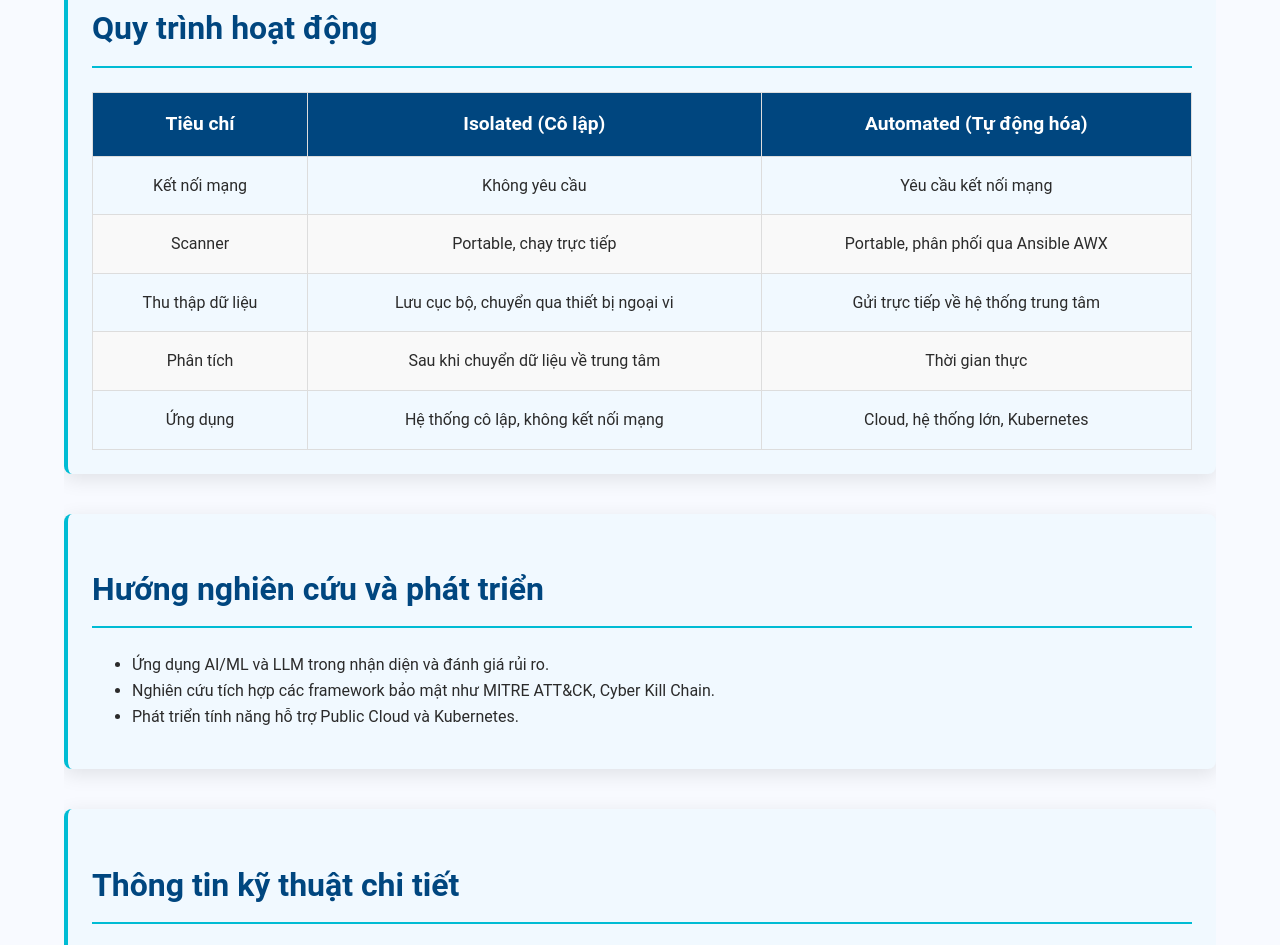
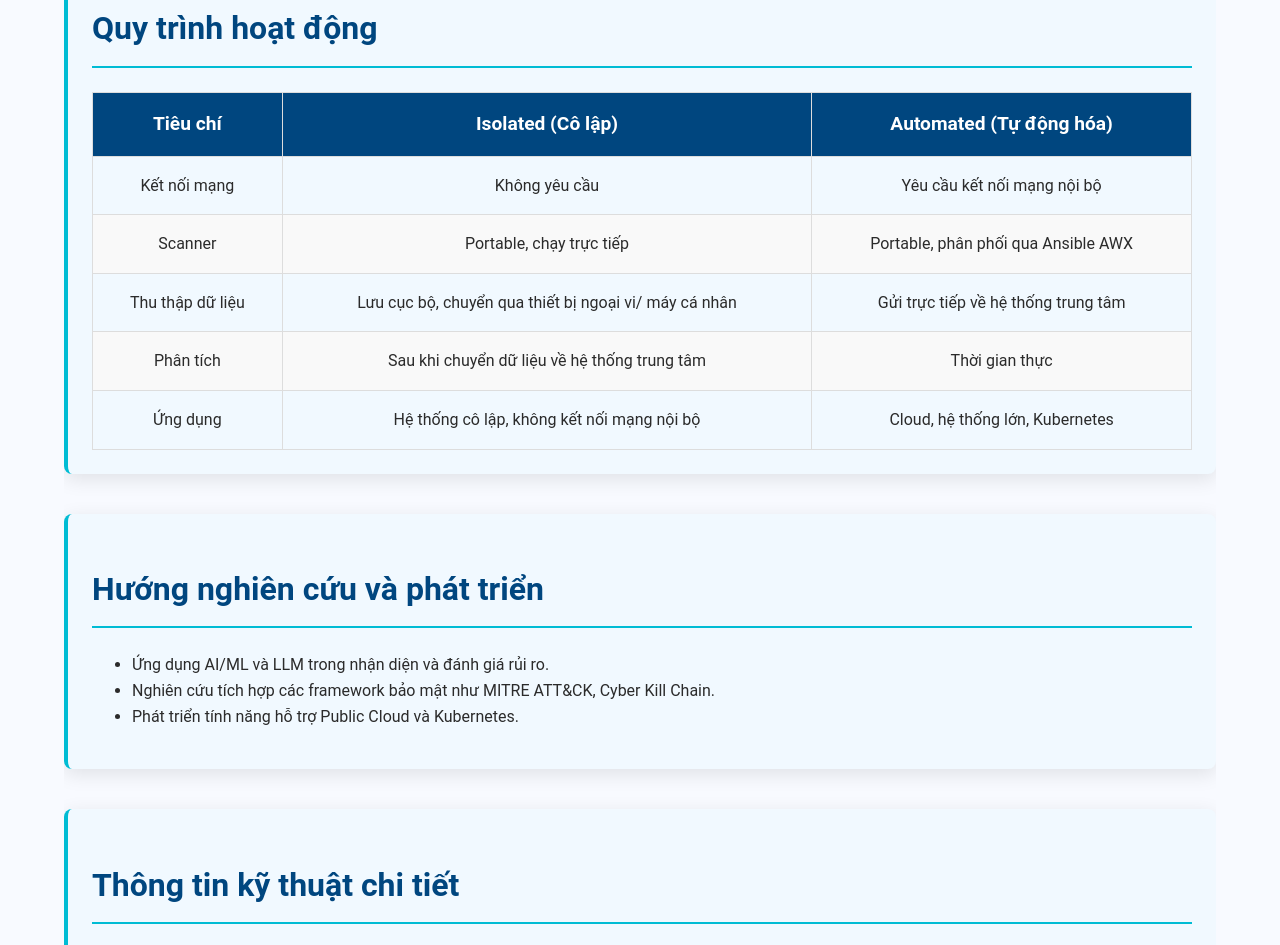
Before and after one commit to vanpn/vanpn.gihub.io, a plain HTML site: page index.html in a window 1280 px wide. Shown: the part 2711-3656 px from the top of the page. Drawn offline with Linux system fonts and the light colour scheme.

Commit message:
update từ ngữ

```diff
--- a/index.html
+++ b/index.html
@@ -238,7 +238,7 @@
                     <tr>
                         <td>Kết nối mạng</td>
                         <td>Không yêu cầu</td>
-                        <td>Yêu cầu kết nối mạng</td>
+                        <td>Yêu cầu kết nối mạng nội bộ</td>
                     </tr>
                     <tr>
                         <td>Scanner</td>
@@ -247,17 +247,17 @@
                     </tr>
                     <tr>
                         <td>Thu thập dữ liệu</td>
-                        <td>Lưu cục bộ, chuyển qua thiết bị ngoại vi</td>
+                        <td>Lưu cục bộ, chuyển qua thiết bị ngoại vi/ máy cá nhân</td>
                         <td>Gửi trực tiếp về hệ thống trung tâm</td>
                     </tr>
                     <tr>
                         <td>Phân tích</td>
-                        <td>Sau khi chuyển dữ liệu về trung tâm</td>
+                        <td>Sau khi chuyển dữ liệu về hệ thống trung tâm</td>
                         <td>Thời gian thực</td>
                     </tr>
                     <tr>
                         <td>Ứng dụng</td>
-                        <td>Hệ thống cô lập, không kết nối mạng</td>
+                        <td>Hệ thống cô lập, không kết nối mạng nội bộ</td>
                         <td>Cloud, hệ thống lớn, Kubernetes</td>
                     </tr>
                 </tbody>
```
